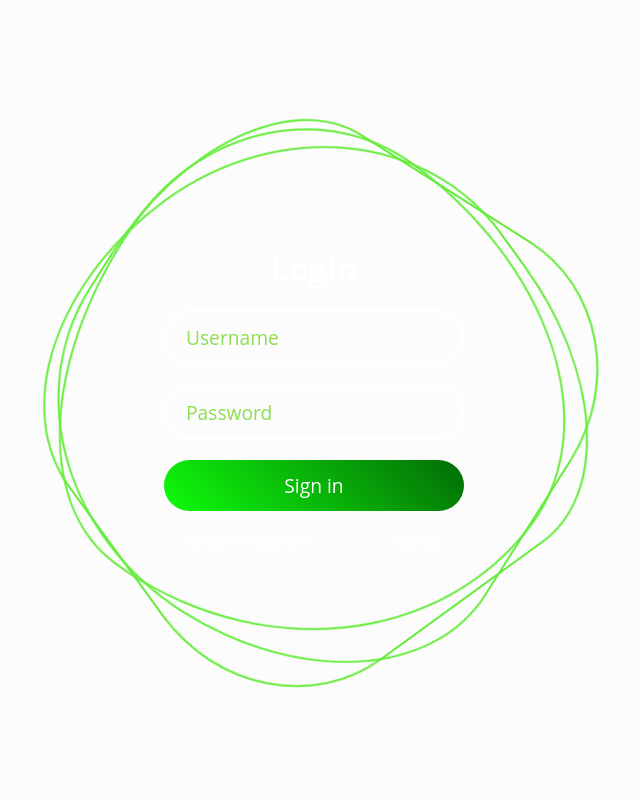
After one commit to Colejxs/GreenBag, a PHP site: page /infinityTest.php in a window 1280 px wide. The commit adds this page. Shown: the whole page, without its empty margins (326-966 px from the left). Run offline with PHP 8.4, Linux system fonts and the light colour scheme.

Commit message:
milestone 3

```diff
--- a/web/api/createAccount.php
+++ b/web/api/createAccount.php
@@ -26,6 +26,7 @@ $email = mysqli_real_escape_string($dbh, $email);
 $password = mysqli_real_escape_string($dbh, $password);
 $firstName = mysqli_real_escape_string($dbh, $firstName);
 $lastName = mysqli_real_escape_string($dbh, $lastName);
+$isActive = mysqli_real_escape_string($dbh, $isActive);
 
 $sql = <<<SQL
 SELECT user_id
@@ -44,8 +45,8 @@ echo $count;
 if ($count == 0)
 {
     $sql = <<<SQL
-    INSERT INTO Users (user_email, user_password, user_first_name, user_last_name)
-    VALUES ('{$email}', '{$password}', '{$firstName}', '{$lastName}')
+    INSERT INTO Users (user_email, user_password, user_first_name, user_last_name, user_active)
+    VALUES ('{$email}', '{$password}', '{$firstName}', '{$lastName}', '{$isActive}')
 SQL;
 
 
--- a/web/decision.php
+++ b/web/decision.php
@@ -1,8 +1,7 @@
 <!DOCTYPE html>
 <html>
     <head>
-        <meta charset="UTF-8">
-        <meta name="viewport" content="width=device-width, initial-scale=1.0">
+
         <title>Login or sign up</title>
         <meta name="viewport" content="width=device-width,initial-scale=1">
         <link rel="stylesheet" href="sty.css?v=<?php echo rand(); ?>">
--- a/web/hi.css
+++ b/web/hi.css
@@ -6,14 +6,14 @@ body
     2px, rgba(225, 225, 225, 0)),
     linear-gradient(0, #d9eaf3, 1px, rgba(225, 225, 225, 0), 2px, rgba(225, 225, 225, 0));
     background-position: 4rem 0;
-    background-size: 100% 2.4rem;
+    background-size: 100% ;
     color: #111;
     padding: 2.8rem 0 0 5rem;
     white-space: nowrap;
     counter-reset: listCounter;
 }
 
-h1
+/* h1
 {
     font-size: 3.2rem;
     font-size: 700;
@@ -26,4 +26,4 @@ h1
     font-size: 1.8rem;
     font-weight: 400;
     margin-bottom: 2.8rem;
-}
+} */
--- a/web/index.php
+++ b/web/index.php
@@ -18,11 +18,12 @@ include('library.php');
     <header>
         <meta charset="UTF-8">
         <meta name="viewport" content="width=device-width, initial-scale=1.0">
-        <title>Page Title</title>
+        <title>GreenBag</title>
         <meta name="viewport" content="width=device-width,initial-scale=1">
 
         <link rel="stylesheet" href="style.css?v=<?php echo rand(); ?>">
         <script src="https://code.jquery.com/jquery-3.6.4.js" integrity="sha256-a9jBBRygX1Bh5lt8GZjXDzyOB+bWve9EiO7tROUtj/E=" crossorigin="anonymous"></script>
+        <link rel="stylesheet" href="https://cdnjs.cloudflare.com/ajax/libs/font-awesome/4.7.0/css/font-awesome.min.css">
         <script>
              function showAlert(type, title, message) {
                 $('#alert').hide();
@@ -35,6 +36,9 @@ include('library.php');
     </header>
 <body>
     <!-- Main Content -->
+    <?php
+    print_r($_SESSION);
+    ?>
     <div class="container-fluid mt-3">
             <?php include(get_content() . '.php'); ?>
     </div>
--- /dev/null
+++ b/web/infinityTest.php
@@ -0,0 +1,31 @@
+<!DOCTYPE html>
+<html lang="en">
+<head>
+	<meta charset="UTF-8">
+	<meta http-equiv="X-UA-Compatible" content="IE=edge">
+	<meta name="viewport" content="width=device-width, initial-scale=1.0">
+	<link rel="stylesheet" href="test.css?v=<?php echo rand(); ?>">
+	<title>Animated Login Page</title>
+</head>
+<body>
+	<div class="square">
+		<i style="--clr:#16f050;"></i>
+		<i style="--clr:#65ec3b;"></i>
+		<i style="--clr:#fffd44;"></i>
+		<div class="login">
+			<h2>Login</h2>
+			<div class="inputBx">
+				<input type="text" placeholder="Username">
+			</div>
+			<div class="inputBx">
+				<input type="password" placeholder="Password">
+			</div>
+			<div class="inputBx">
+				<input type="submit" value="Sign in">
+			</div>
+			<div class="links">
+				<a href="#">Forget Password</a>
+				<a href="#">Signup</a>
+			</div>
+		</div>
+	</div
--- a/web/library.php
+++ b/web/library.php
@@ -8,6 +8,8 @@
  *************************************************************************************************/
 
 extract($_REQUEST);
+
+session_start();
 
 /*
  * Returns the content to be included based on the 'content' request parameter, if present.
--- a/web/signup.php
+++ b/web/signup.php
@@ -8,4 +8,5 @@
     <div class="inputBox">
         <input type="submit" value="Login">
     </div>
+
 </form>
--- /dev/null
+++ b/web/test.css
@@ -0,0 +1,133 @@
+*
+{
+	margin: 0;
+	padding: 0;
+	box-sizing: border-box;
+	font-family: 'Open Sans', sans-serif;
+}
+body
+{
+	display: flex;
+	justify-content: center;
+	align-items: center;
+	min-height: 100vh;
+	background: #fcfcfc;
+}
+.square
+{
+	position: relative;
+	width: 500px;
+	height: 500px;
+	display: flex;
+	justify-content: center;
+	align-items: center;
+}
+.square i
+{
+	position: absolute;
+	inset: 0;
+	border: 2px solid #65ec3b;
+	transition: 0.5s;
+}
+.square i:nth-child(1)
+{
+	border-radius: 38% 62% 63% 37% / 41% 44% 56% 59%;
+	animation: animate 6s linear infinite;
+}
+.square i:nth-child(2)
+{
+	border-radius: 41% 44% 56% 59%/38% 62% 63% 37%;
+	animation: animate 4s linear infinite;
+}
+.square i:nth-child(3)
+{
+	border-radius: 41% 44% 56% 59%/38% 62% 63% 37%;
+	animation: animate2 10s linear infinite;
+}
+.square:hover i
+{
+	border: 6px solid var(--clr);
+	filter: drop-shadow(0 0 20px var(--clr));
+}
+@keyframes animate
+{
+	0%
+	{
+		transform: rotate(0deg);
+	}
+	100%
+	{
+		transform: rotate(360deg);
+	}
+}
+@keyframes animate2
+{
+	0%
+	{
+		transform: rotate(360deg);
+	}
+	100%
+	{
+		transform: rotate(0deg);
+	}
+}
+.login
+{
+	position: absolute;
+	width: 300px;
+	height: 100%;
+	display: flex;
+	justify-content: center;
+	align-items: center;
+	flex-direction: column;
+	gap: 20px;
+}
+.login h2
+{
+	font-size: 2em;
+	color: #fff;
+}
+.login .inputBx
+{
+	position: relative;
+	width: 100%;
+}
+.login .inputBx input
+{
+	position: relative;
+	width: 100%;
+	padding: 12px 20px;
+	background: transparent;
+	border: 2px solid #fff;
+	border-radius: 40px;
+	font-size: 1.2em;
+	color: #fff;
+	box-shadow: none;
+	outline: none;
+}
+.login .inputBx input[type="submit"]
+{
+	width: 100%;
+	background: #15ff00;
+	background: linear-gradient(45deg,#0ffc0b,#026c06);
+	border: none;
+	cursor: pointer;
+}
+.login .inputBx input::placeholder
+{
+	color: rgba(104, 212, 22, 0.75);
+}
+.login .links
+{
+	position: relative;
+	width: 100%;
+	display: flex;
+	align-items: center;
+	justify-content: space-between;
+	padding: 0 20px;
+}
+.login .links a
+{
+	color: #fff;
+	text-decoration: none;
+}
```
Also changed, not shown: web/api/loginRequest.php (+7 -4 lines), web/cancel.php (added, +59 -0 lines), web/home.php (+50 -15 lines), web/logout.php (added, +16 -0 lines), web/register.php (+8 -2 lines), web/sty.css (+8 -8 lines), web/style.css (+83 -62 lines), web/testList.php (+14 -7 lines).
